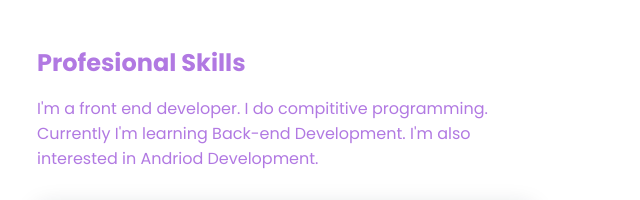
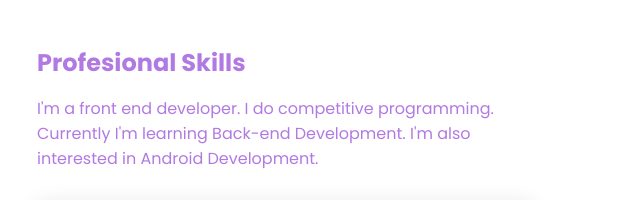
Before and after one commit to RmNj17/My_Portfolio, a plain HTML site: page index.html in a window 1280 px wide. Shown: the part 1435-1635 px from the top of the page, 91-731 px from the left. Drawn offline with nearby package versions, Linux system fonts and the light colour scheme.

Commit message:
Update index.html

```diff
--- a/index.html
+++ b/index.html
@@ -89,8 +89,8 @@
                 <div class="skills__container bd-grid">
                     <div>
                         <h2 class="skills__subtitle">Profesional Skills</h2>
-                        <p class="skills__text">I'm a front end developer. I do compititive programming. Currently I'm learning Back-end Development.
-                        I'm also interested in Andriod Development.
+                        <p class="skills__text">I'm a front end developer. I do competitive programming. Currently I'm learning Back-end Development.
+                        I'm also interested in Android Development.
                         </p>
                         <div class="skills__data">
                             <div class="skills__names">
```
